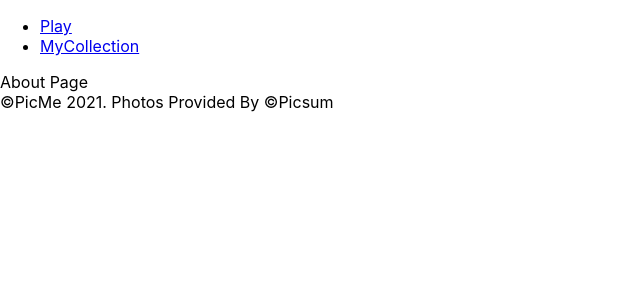
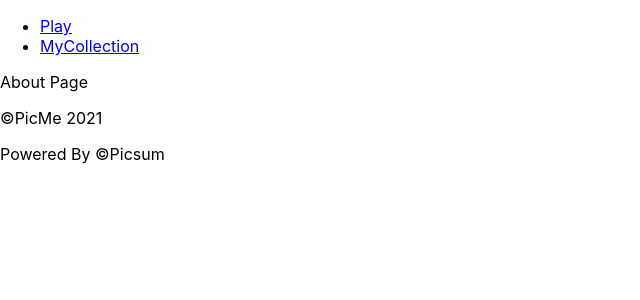
Before and after one commit to JulianAR97/picme-client, a React (Create React App) app: page / in a window 1280 px wide. Shown: the top 300 px of the page, without its empty margins (0-640 px from the left). Built offline with nearby package versions, Linux system fonts and the light colour scheme.

Commit message:
edited footer component text

```diff
--- a/src/components/Footer.js
+++ b/src/components/Footer.js
@@ -4,7 +4,8 @@ export class Footer extends Component {
   render() {
     return (
       <div>
-        &copy;PicMe 2021.  Photos Provided By &copy;Picsum
+        <p>&copy;PicMe 2021</p>
+        <p>Powered By &copy;Picsum</p>
       </div>
     )
   }
```
